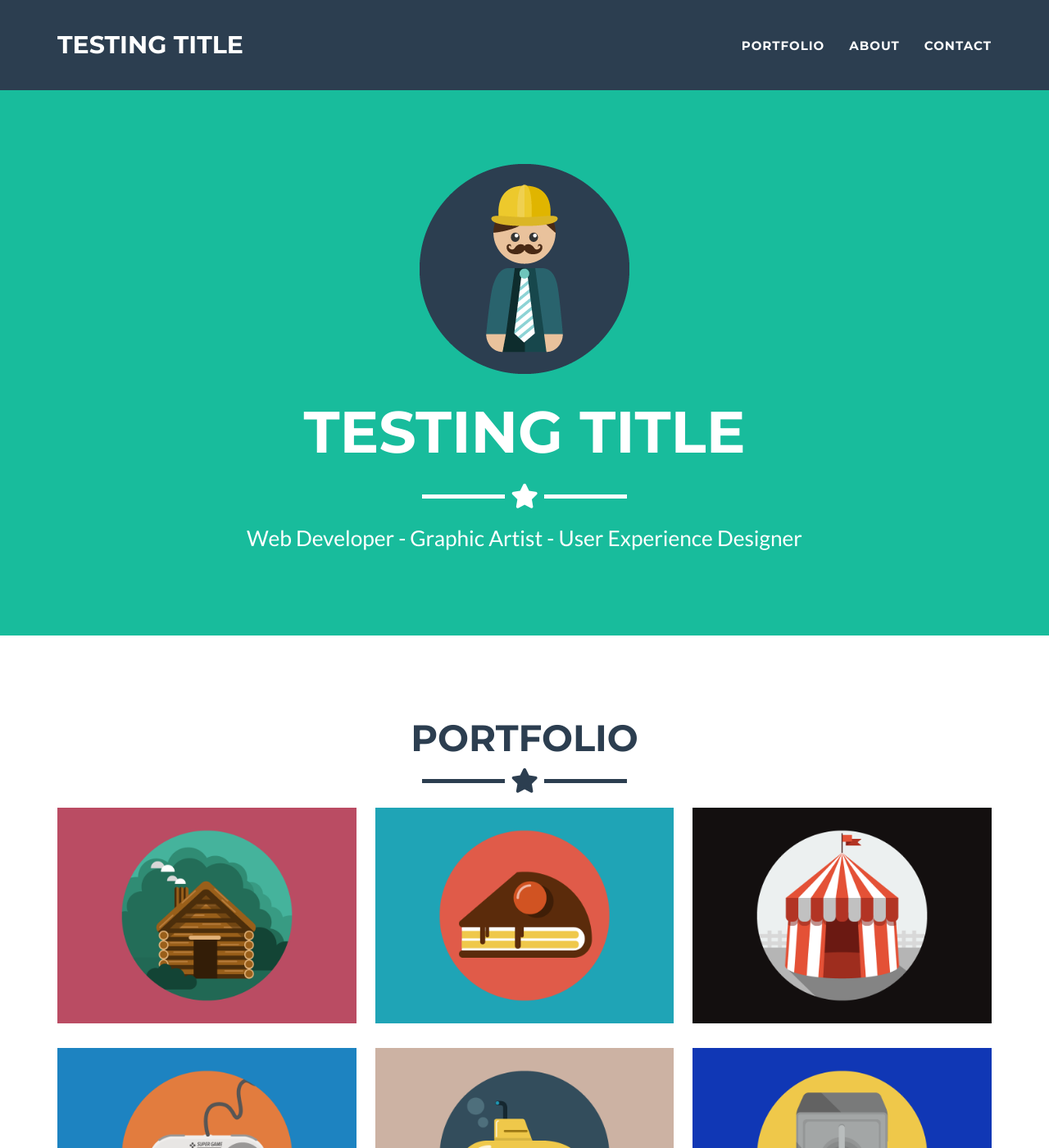
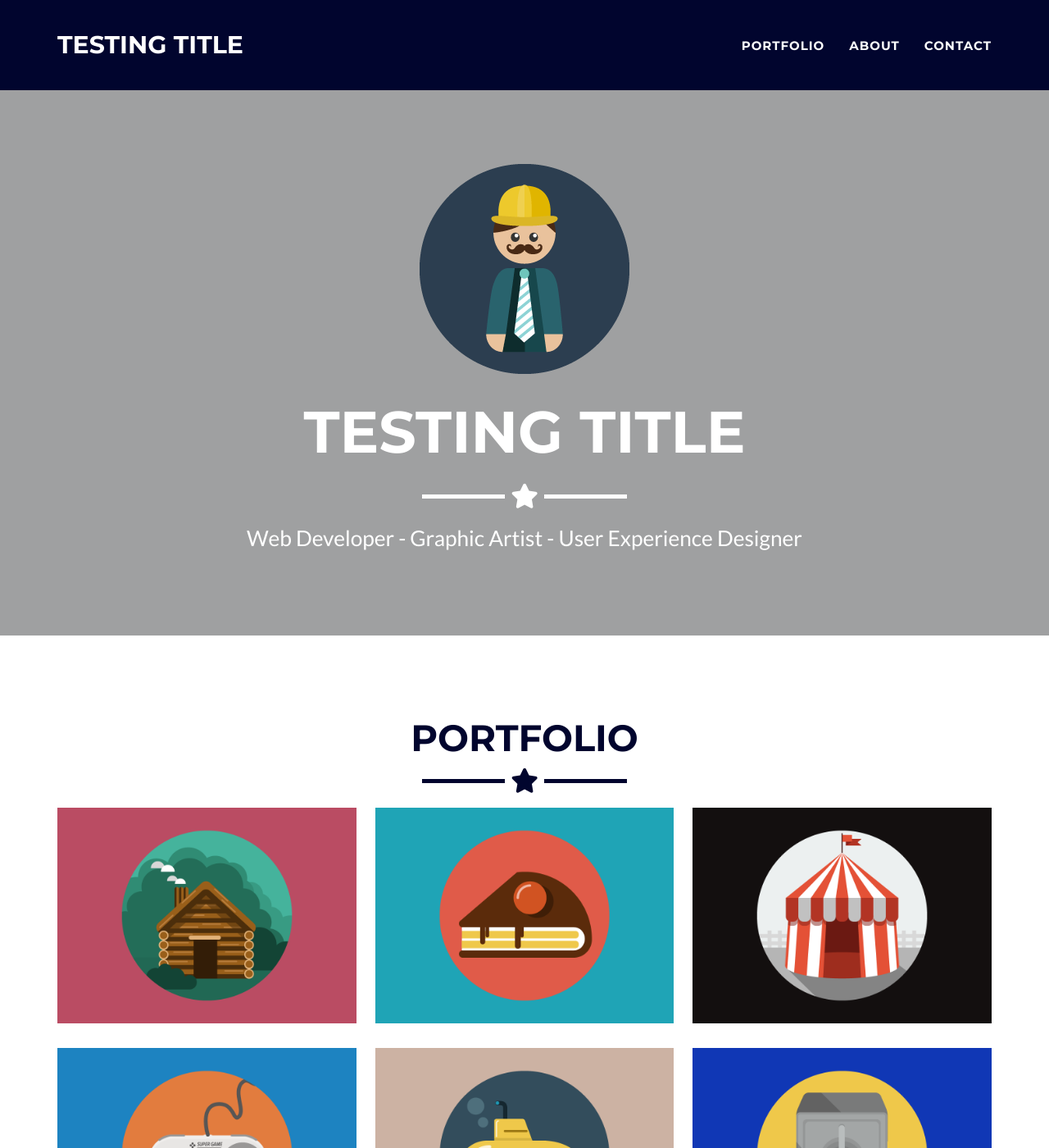
Before and after one commit to mel-que/mel-que.github.io, a Jekyll site: the page built from _posts/2014-07-18-project-1.markdown, in a window 1280 px wide and 1400 px high. Shown: the whole window at 82% size. Built offline with Jekyll 4.4.1, drawn with Linux system fonts in a browser that asks for light colours.

Commit message:
Update _config.yml

```diff
--- a/_config.yml
+++ b/_config.yml
@@ -17,17 +17,17 @@ bing_verify:
 # - static : pass through formspree.io to validate email sending
 # - disqus : replace contact form by disqus thread
 # - comment the line below if you want to stick with the default PHP contact form
-contact: static
+# contact: static
 
 # If you use disqus you need disqus shortname
 # https://help.disqus.com/customer/portal/articles/466208
-disqus_shortname: myshortname
+# disqus_shortname: myshortname
 
 # Color settings (hex-codes without the leading hash-tag)
 color:
-  primary: 18bc9c #80B3FF
-  primary-rgb: "24,288,156" #"128,179,255"
-  secondary: 2c3e50 #FD6E8A
+  primary: 9fa0a1 #18bc9c #80B3FF
+  primary-rgb: "159, 160, 161" #"24,288,156" #"128,179,255"
+  secondary: 01052e #2c3e50 #FD6E8A
   secondary-dark: 233140 #A2122F
 
 # Footer settings
```
